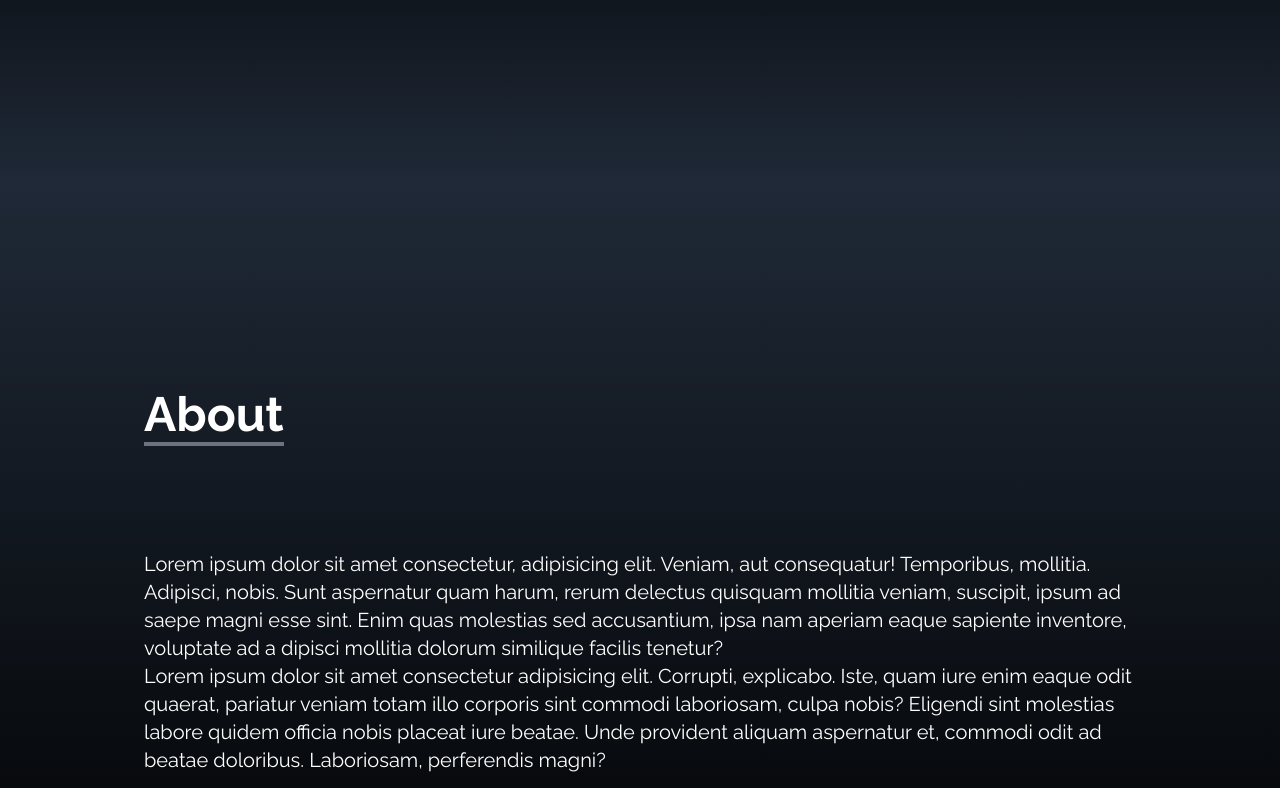
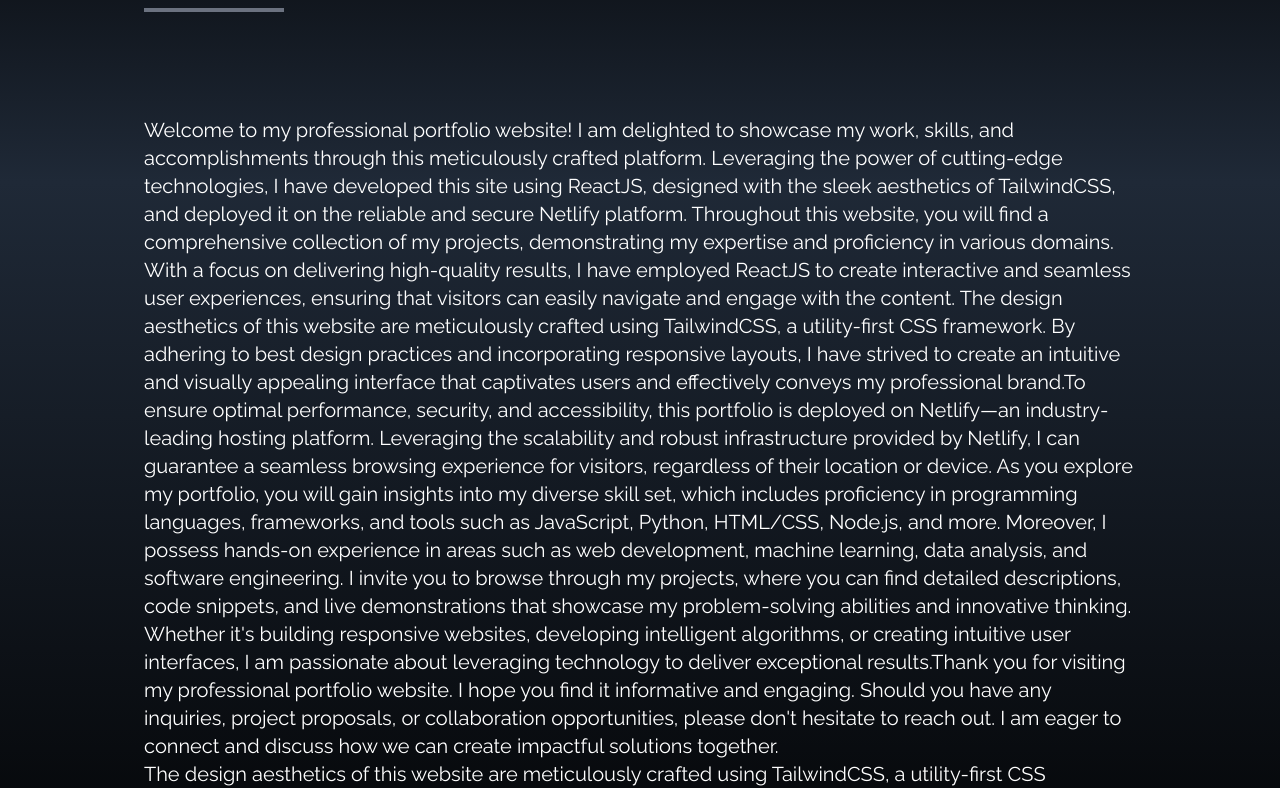
Before and after one commit to Brotin003/portfolio, a React (Create React App) app: page / in a window 1280 px wide. Shown: the part 618-1406 px from the top of the page. Built offline with nearby package versions, Linux system fonts and the light colour scheme.

Commit message:
Update About.jsx

```diff
--- a/src/components/About.jsx
+++ b/src/components/About.jsx
@@ -11,16 +11,16 @@
             </div>
             <p className='text-xl mt-20'>
 
-                Lorem ipsum dolor sit amet consectetur, adipisicing elit. Veniam, aut consequatur! Temporibus, mollitia.
-                Adipisci, nobis. Sunt aspernatur quam harum, rerum delectus quisquam mollitia veniam, suscipit, ipsum ad
-                saepe magni esse sint. Enim quas molestias sed accusantium, ipsa nam aperiam eaque sapiente inventore, voluptate ad a
-                dipisci mollitia dolorum similique facilis tenetur?
+               Welcome to my professional portfolio website! I am delighted to showcase my work, skills, and accomplishments through this meticulously crafted platform. Leveraging the power of cutting-edge technologies, I have developed this site using ReactJS, designed with the sleek aesthetics of TailwindCSS, and deployed it on the reliable and secure Netlify platform.
+              Throughout this website, you will find a comprehensive collection of my projects, demonstrating my expertise and proficiency in various domains. With a focus on delivering high-quality results, I have employed ReactJS to create interactive and seamless user experiences, ensuring that visitors can easily navigate and engage with the content.
+              The design aesthetics of this website are meticulously crafted using TailwindCSS, a utility-first CSS framework. By adhering to best design practices and incorporating responsive layouts, I have strived to create an intuitive and visually appealing interface that captivates users and effectively conveys my professional brand.To ensure optimal performance, security, and accessibility, this portfolio is deployed on Netlify—an industry-leading hosting platform. Leveraging the scalability and robust infrastructure provided by Netlify, I can guarantee a seamless browsing experience for visitors, regardless of their location or device.
+              As you explore my portfolio, you will gain insights into my diverse skill set, which includes proficiency in programming languages, frameworks, and tools such as JavaScript, Python, HTML/CSS, Node.js, and more. Moreover, I possess hands-on experience in areas such as web development, machine learning, data analysis, and software engineering.
+              I invite you to browse through my projects, where you can find detailed descriptions, code snippets, and live demonstrations that showcase my problem-solving abilities and innovative thinking. Whether it's building responsive websites, developing intelligent algorithms, or creating intuitive user interfaces, I am passionate about leveraging technology to deliver exceptional results.Thank you for visiting my professional portfolio website. I hope you find it informative and engaging. Should you have any inquiries, project proposals, or collaboration opportunities, please don't hesitate to reach out. I am eager to connect and discuss how we can create impactful solutions together.
             </p>
             <p className='text-xl'>
-                Lorem ipsum dolor sit amet consectetur adipisicing elit.
-                Corrupti, explicabo. Iste, quam iure enim eaque odit quaerat, pariatur veniam totam illo corporis sint commodi laboriosam,
-                 culpa nobis? Eligendi sint molestias labore quidem officia nobis placeat iure beatae. Unde provident aliquam aspernatur et,
-                 commodi odit ad beatae doloribus. Laboriosam, perferendis magni?
+              The design aesthetics of this website are meticulously crafted using TailwindCSS, a utility-first CSS framework. By adhering to best design practices and incorporating responsive layouts, I have strived to create an intuitive and visually appealing interface that captivates users and effectively conveys my professional brand.To ensure optimal performance, security, and accessibility, this portfolio is deployed on Netlify—an industry-leading hosting platform. Leveraging the scalability and robust infrastructure provided by Netlify, I can guarantee a seamless browsing experience for visitors, regardless of their location or device.
+              As you explore my portfolio, you will gain insights into my diverse skill set, which includes proficiency in programming languages, frameworks, and tools such as JavaScript, Python, HTML/CSS, Node.js, and more. Moreover, I possess hands-on experience in areas such as web development, machine learning, data analysis, and software engineering.
+              I invite you to browse through my projects, where you can find detailed descriptions, code snippets, and live demonstrations that showcase my problem-solving abilities and innovative thinking. Whether it's building responsive websites, developing intelligent algorithms, or creating intuitive user interfaces, I am passionate about leveraging technology to deliver exceptional results.Thank you for visiting my professional portfolio website. I hope you find it informative and engaging. Should you have any inquiries, project proposals, or collaboration opportunities, please don't hesitate to reach out. I am eager to connect and discuss how we can create impactful solutions
             </p>
         </div>
     </div>
```
